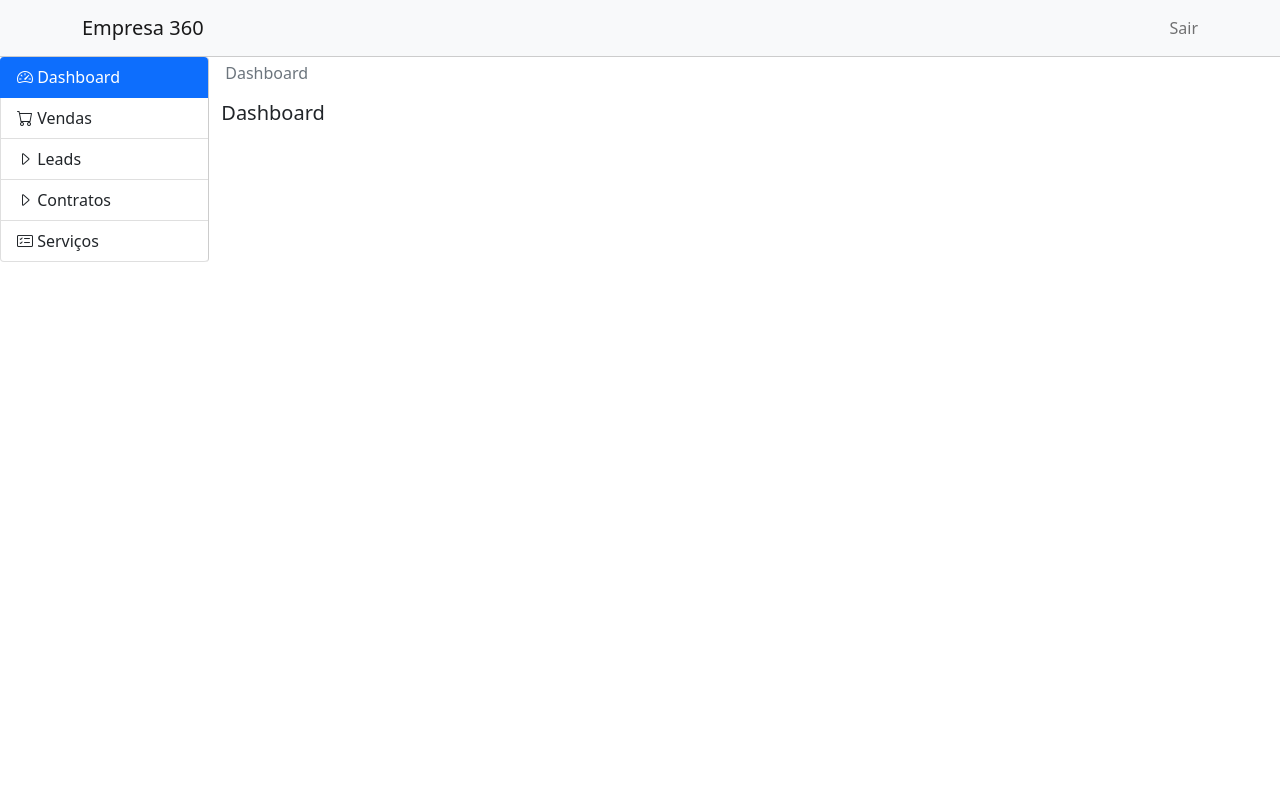
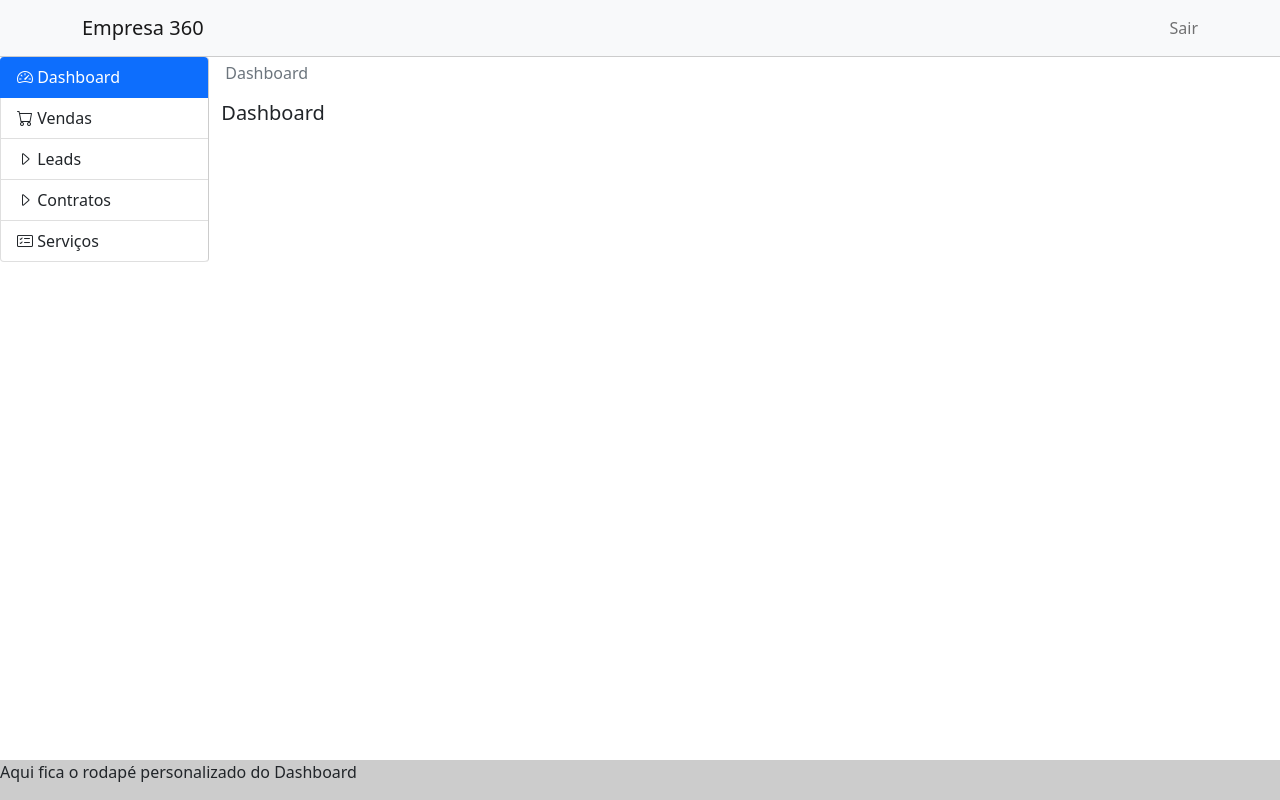
Before and after one commit to antoniotnn/empresa-360-vuejs, a Vue app: page /home/dashboard in a window 1280 px wide. Built offline with nearby package versions, Linux system fonts and the light colour scheme.

Commit message:
248. Múltiplos Router Views parte 2

```diff
--- /dev/null
+++ b/src/components/dashboard/DashboardRodape.vue
@@ -0,0 +1,3 @@
+<template>
+    <p>Aqui fica o rodapé personalizado do Dashboard</p>
+</template>
--- a/src/router.js
+++ b/src/router.js
@@ -2,6 +2,7 @@ import { createRouter, createWebHistory } from 'vue-router'; //createWebHashHist
 
 import Contratos from '@/components/vendas/Contratos.vue';
 import Dashboard from '@/components/dashboard/Dashboard.vue';
+import DashboardRodape from '@/components/dashboard/DashboardRodape.vue';
 import Home from '@/views/Home.vue';
 import Indicadores from '@/components/servicos/Indicadores.vue';
 import Lead from '@/components/vendas/Lead.vue';
@@ -42,7 +43,12 @@ const routes = [
                     } //localhost:8080/home/servicos/5
                 ]
             }, //localhost:8080/home/servicos
-            { path: 'dashboard', component: Dashboard } //localhost:8080/home/dashboard
+            { path: 'dashboard', components:
+                {
+                    default: Dashboard,
+                    rodape: DashboardRodape
+                }
+            } //localhost:8080/home/dashboard
         ]
     },
     {
--- a/src/views/Home.vue
+++ b/src/views/Home.vue
@@ -45,6 +45,10 @@
 
             </div>
         </div>
+
+        <div class="rodape">
+            <router-view name="rodape"/>
+        </div>
     </div>
 </template>
 
@@ -76,5 +80,13 @@
     border-color: #0d6efd;
 }*/
 
+.rodape {
+    position: fixed;
+    left: 0;
+    bottom: 0;
+    width: 100%;
+    background-color: #ccc;
+}
+
 
 </style>
```
